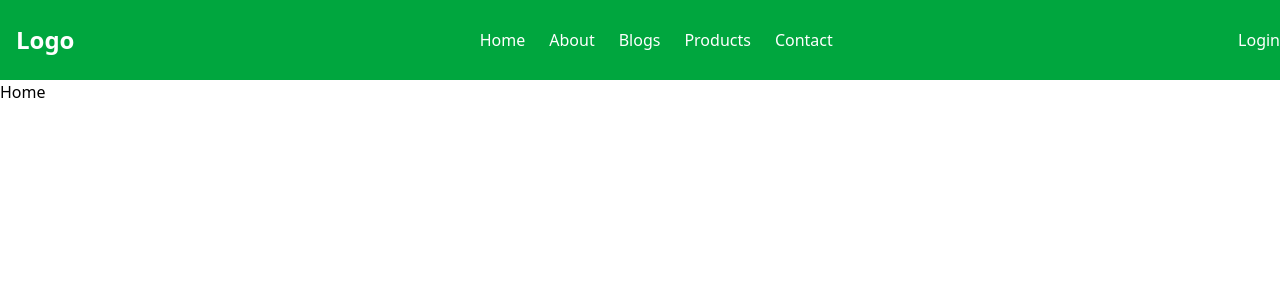
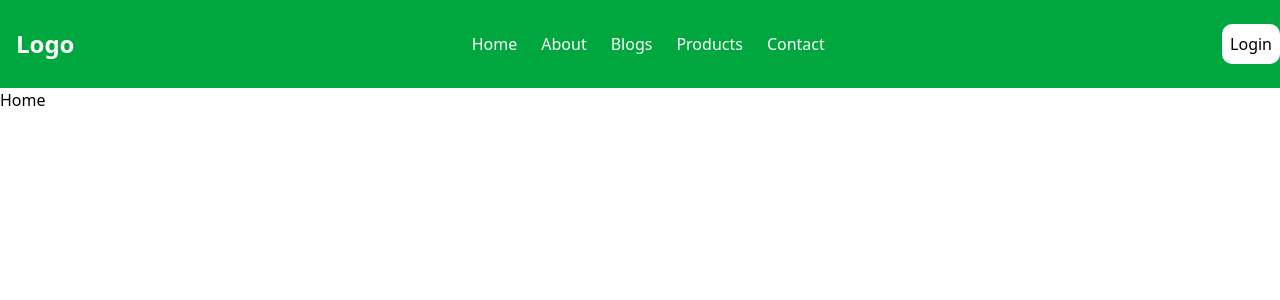
Before and after one commit to HasibCoderLab/React-Project-02, a React (Vite) app: page / in a window 1280 px wide. Shown: the top 300 px of the page. Built offline with nearby package versions, Linux system fonts and the light colour scheme.

Commit message:
fixed btn style

```diff
--- a/src/components/Navbar/Navbar.jsx
+++ b/src/components/Navbar/Navbar.jsx
@@ -33,17 +33,17 @@ const Navbar = () => {
                     <Link to="Products" className='hover:text-green-400'>Products</Link>
                     <Link to="Contact" className='hover:text-green-400 '>Contact</Link>
                 </ul>
-                <button className='hidden md:block'>Login</button>
+                <button className='hidden md:block bg-white  text-black p-2 rounded-[10px]'>Login</button>
 
 
                 {/*   ========================= Mobile Menu Collapsible ===== */}
                 <div className={`bg-green-700 md:hidden w-full absolute top-full left-0 ${icon ? "block" : "hidden"}`}>
-                    <ul className='flex flex-col items-center py-4'>
+                    <ul className='flex flex-col items-center py-4 space-y-4 '>
                         <li>Home</li>
                         <li>About</li>
                         <li>Blogs</li>
                         <li>Contact</li>
-                        <li><button className=''>Login</button></li>
+                        <li><button className=' bg-white  text-black p-2 rounded-[10px]'>Login</button></li>
                     </ul>
                 </div>
             </div>
```
